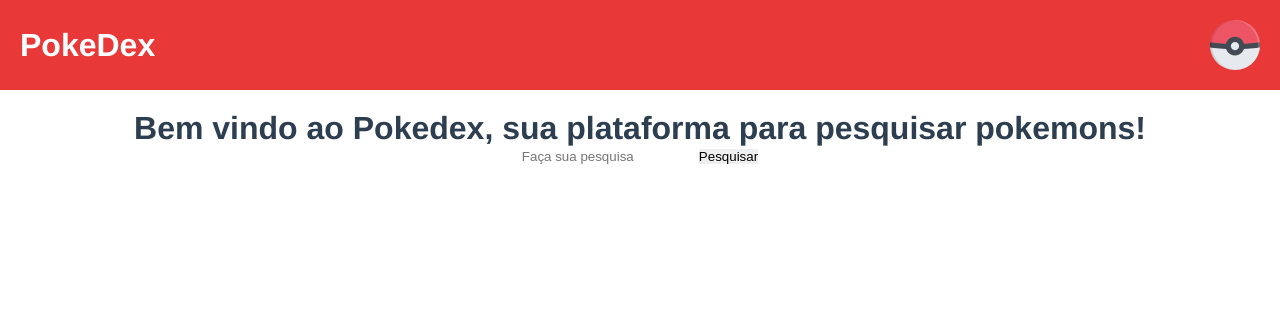
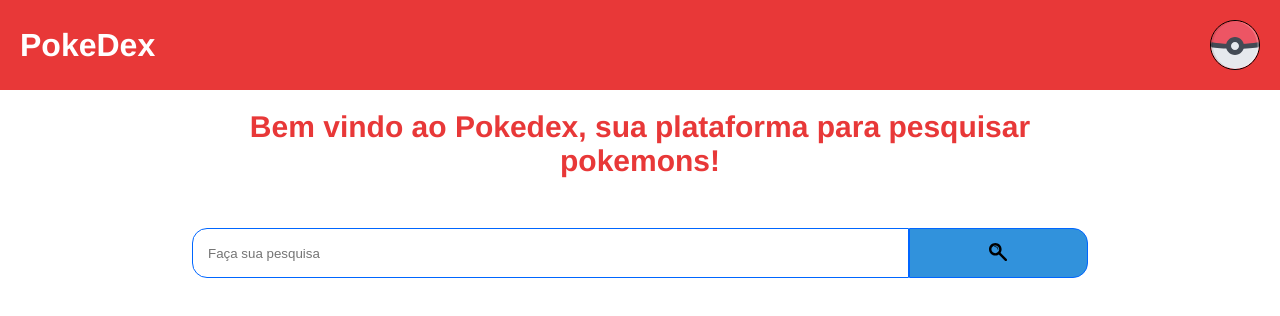
Before and after one commit to jorgekimura2001/pokedex, a Vue app: page / in a window 1280 px wide. Shown: the top 316 px of the page. Built offline with nearby package versions, Linux system fonts and the light colour scheme.

Commit message:
style: estilizacao da main

```diff
--- a/src/components/Header.vue
+++ b/src/components/Header.vue
@@ -30,5 +30,7 @@
     .header img{
         width: 3.125rem;
         height: 3.125rem;
+        border: 1px solid black;
+        border-radius: 100%;
     }
 </style>
--- a/src/components/Main.vue
+++ b/src/components/Main.vue
@@ -5,15 +5,15 @@
         </div>
         <div class="form-container">
             <form @submit="getPokemon">
-                <div>
+                <div class="search-container">
                     <input type="text" v-model="name_pokemon" placeholder="Faça sua pesquisa">
-                    <button>Pesquisar</button>
+                    <button class="btn-search"><img src="../assets/search.svg" alt=""></button>
                 </div>
             </form>
         </div>
         <div class="list-container">
             <ul v-for='item in pokemon' v-bind:key='item.id'>
-                <li>
+                <li class="item-list-principal">
                     <img :src='item.sprites.front_default' :alt='item.name'/>
                     <span>{{item.name}}</span>
                 </li>
@@ -90,5 +90,104 @@
 </script>
 
 <style scoped>
+    .main{
+        display: flex;
+        align-items: center;
+        flex-direction: column;
+        width: 100%;
+        height: 90vh;
+    }
+
+    .title-container{
+        width: 70%;
+        margin-bottom: 50px;
+    }
+    .title-container h1{
+        font-size: 1.875rem;
+        color: #E83838;
+    }
+
+    .form-container{
+        width: 70%;
+    }
+    form{
+        width: 100%;
+    }
+    .search-container{
+        width: 100%;
+        height: 50px;
+        display: flex;
+        align-items: center;
+        justify-content: space-between;
+        border-radius: 30px;
+    }
+    .search-container input{
+        padding-left: 15px;
+        border: 1px solid #0066ff;
+        border-radius: 15px 0 0 15px;
+        width: 80%;
+        height: 100%;
+    }
+    .search-container input:focus{
+        border: 0.0938rem solid #071780;
+        outline: none;
+    }
+    .btn-search{
+        border: 1px solid #0066ff;
+        height: 100%;
+        border-radius: 0 15px 15px 0;
+        width: 20%;
+        background: #3192dc;
+        transition: .5s;
+    }
+    .btn-search img{
+        width: 1.125rem;
+        height: 1.125rem;
+    }
+    .btn-search:hover{
+        border: 0.0938rem solid #071780;
+        cursor: pointer;
+    }
+
+    .list-container{
+        width: 70%;
+        margin-top: 50px;
+    }
+
+    .list-container ul{
+
+        list-style-type: none;
+        display: flex;
+        align-items: center;
+        overflow-x: auto;
+        height: 300px;
+    }
+
+    .list-container li{
+        margin-left: 20px;
+        min-width: 150px;
+        display: flex;
+        flex-direction: column;
+        align-items: center;
+        justify-content: center;
+        border-radius: 20px;
+        box-shadow: 0px 2px 8px #0066ff;
+        height: 250px;
+        padding: 10px;
+    }
+
+    .list-container li:last-child{
+        margin-right: 20px;
+    }
+    .list-container li img{
+        width: 8.125rem;
+    }
+
+    .list-container li:hover{
+        transform: scale(1.1);
+        transition: all 0.7s ease 0s;
+    }
+
+
 
 </style>
```
Also changed, not shown: src/assets/search.svg (added).
